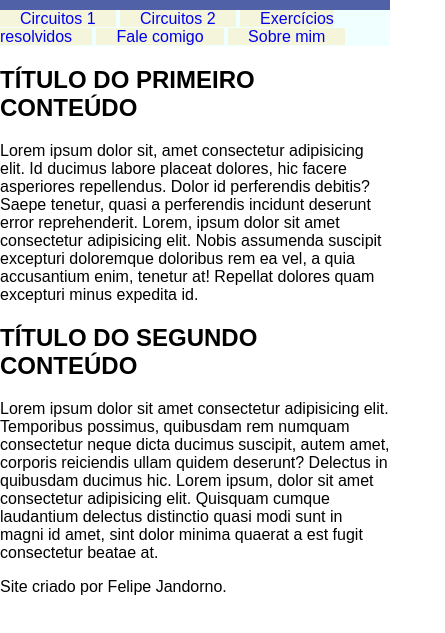
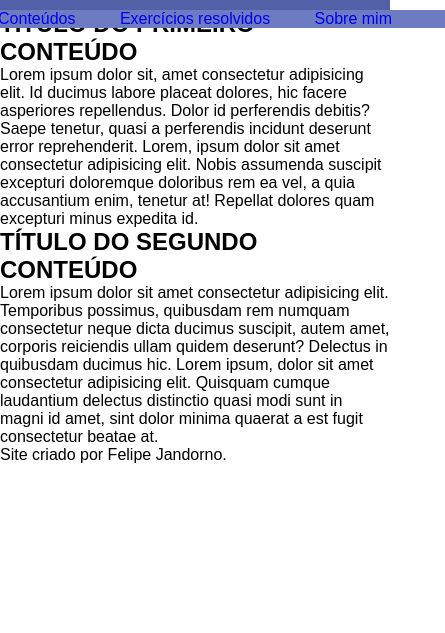
Before and after one commit to FelipeJandorno/circuitos-eletricos, a plain HTML site: page index.html in a window 390 px wide. Shown: the part 145-778 px from the top of the page, 445 px wide, since content can reach past the window. Drawn offline with Linux system fonts and the light colour scheme.

Commit message:
Barra de Navegação
A barra de navegação foi adequada para se tornar responsiva conforme o tamanho da tela aumenta ou diminui.

```diff
--- a/index.html
+++ b/index.html
@@ -15,26 +15,27 @@
         </p>
     </header>
 
-    <nav>
-        <a href="#">Circuitos 1</a>
-        <a href="#">Circuitos 2</a>
-        <a href="#">Exercícios resolvidos</a>
-        <a href="#">Fale comigo</a>
-        <a href="#">Sobre mim</a>
+    <nav class="conteiner">
+        <div class="content">
+            <a href="#">Conteúdos</a>
+            <a href="#">Exercícios resolvidos</a>
+            <a href="#">Sobre mim</a>
+        </div>
     </nav>
+
     <main>
-        <article>
+        <section>
             <h2>TÍTULO DO PRIMEIRO CONTEÚDO</h2>
             <p>
                 Lorem ipsum dolor sit, amet consectetur adipisicing elit. Id ducimus labore placeat dolores, hic facere asperiores repellendus. Dolor id perferendis debitis? Saepe tenetur, quasi a perferendis incidunt deserunt error reprehenderit. Lorem, ipsum dolor sit amet consectetur adipisicing elit. Nobis assumenda suscipit excepturi doloremque doloribus rem ea vel, a quia accusantium enim, tenetur at! Repellat dolores quam excepturi minus expedita id.
             </p>
-        </article>
-        <article>
+        </section>
+        <section>
             <h2>TÍTULO DO SEGUNDO CONTEÚDO</h2>
             <p>
                 Lorem ipsum dolor sit amet consectetur adipisicing elit. Temporibus possimus, quibusdam rem numquam consectetur neque dicta ducimus suscipit, autem amet, corporis reiciendis ullam quidem deserunt? Delectus in quibusdam ducimus hic. Lorem ipsum, dolor sit amet consectetur adipisicing elit. Quisquam cumque laudantium delectus distinctio quasi modi sunt in magni id amet, sint dolor minima quaerat a est fugit consectetur beatae at.
             </p>
-        </article>
+        </section>
     </main>
     <footer>
         <p>Site criado por Felipe Jandorno.</p>
--- a/styles/index-style.css
+++ b/styles/index-style.css
@@ -1,11 +1,17 @@
+*{
+    margin: 0px;
+    padding: 0px;
+}
+
 :root{
     --cor-azul-escuro: #5161A8;
 }
 
 body{
     font-family: Arial, Helvetica, sans-serif;
-    margin: 0px;
 }
+
+/*CONFIGURAÇÕES DO HEADER ===========================================*/
 
 header{
     background-color: var(--cor-azul-escuro);
@@ -15,25 +21,55 @@ header{
 
 header h1{
     font-size: 3em;
-
-    margin: 0px;
     padding: 20px;
     padding-bottom: 0px;
 }
 
 header p{
     font-size: 0.8em;
-    margin: 0px;
     padding-bottom: 10px;
 }
 
+/*CONFIGURAÇÕES DO NAVEGADOR =======================================*/
+
 nav{
-    background-color: azure;
+    width: 100vw;
+    background-color: rgb(28, 170, 170);
+
+}
+
+nav > div{
+    background-color: #6d7cc2;
+    text-align: center;
+    width: 100vw;
+    min-width: 500px;
 }
 
 nav a{
     padding: 0px 20px;
+    text-decoration: none;
+}
 
-    text-decoration: none;
+nav a:hover{
     background-color: beige;
+    border-radius: 2px;
+    transition:1s;
 }
+
+/*CONFIGURAÇÕES DO MEIO DA PÁGINA*/
+
+
+/*CONFIGURAÇÕES DO FOOTER*/
+
+/*CONFIGURAÇÕES GERAIS*/
+
+.conteiner{
+    position: relative;
+}
+
+.content{
+    position:absolute;
+    top:50%;
+    left: 50%;
+    transform: translate(-50%, 0%);
+}
```
